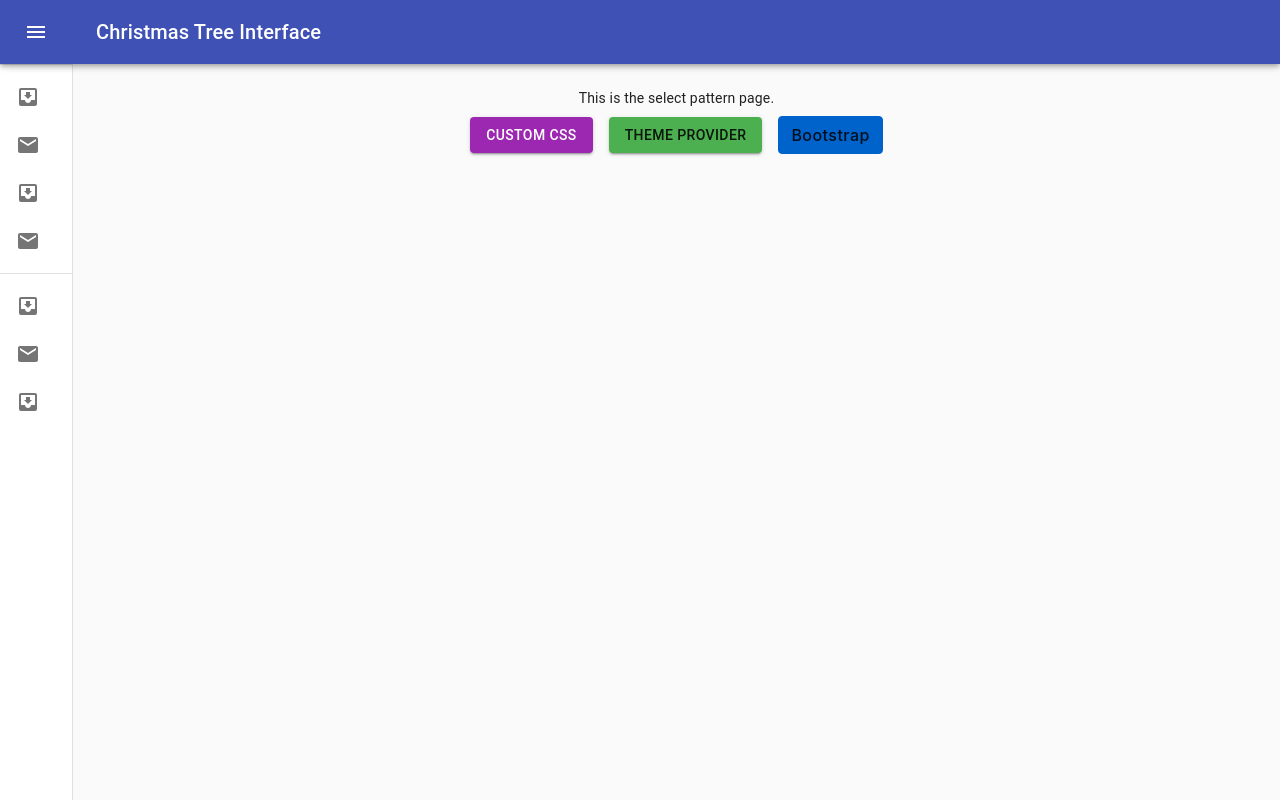
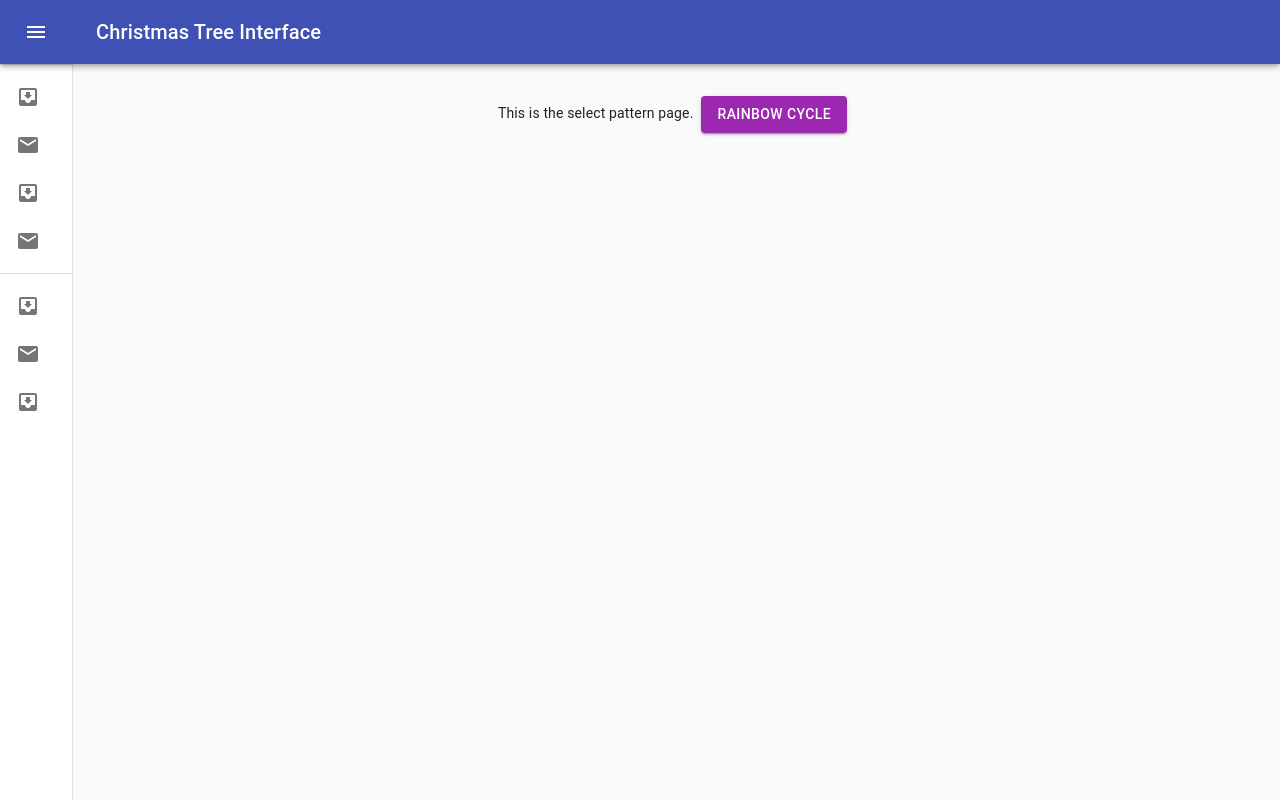
Before and after one commit to sagacious-solutions/react-christmas-tree, a React (Create React App) app: page / in a window 1280 px wide. Built offline with nearby package versions, Linux system fonts and the light colour scheme.

Commit message:
Got props syntax

```diff
--- a/src/pages/SelectPattern.js
+++ b/src/pages/SelectPattern.js
@@ -5,7 +5,7 @@
     return (
         <div className="SelectPattern">
             This is the select pattern page.
-            <PatternButton />
+            <PatternButton buttonText="Rainbow Cycle" />
         </div >
     );
 }
--- a/src/pages/components/PatternButton.js
+++ b/src/pages/components/PatternButton.js
@@ -1,45 +1,8 @@
 import React from 'react';
-import { createTheme, withStyles, makeStyles, ThemeProvider } from '@material-ui/core/styles';
+import { withStyles, makeStyles } from '@material-ui/core/styles';
 import Button from '@material-ui/core/Button';
-import { green, purple } from '@material-ui/core/colors';
+import { purple } from '@material-ui/core/colors';
 
-const BootstrapButton = withStyles({
-    root: {
-        boxShadow: 'none',
-        textTransform: 'none',
-        fontSize: 16,
-        padding: '6px 12px',
-        border: '1px solid',
-        lineHeight: 1.5,
-        backgroundColor: '#0063cc',
-        borderColor: '#0063cc',
-        fontFamily: [
-            '-apple-system',
-            'BlinkMacSystemFont',
-            '"Segoe UI"',
-            'Roboto',
-            '"Helvetica Neue"',
-            'Arial',
-            'sans-serif',
-            '"Apple Color Emoji"',
-            '"Segoe UI Emoji"',
-            '"Segoe UI Symbol"',
-        ].join(','),
-        '&:hover': {
-            backgroundColor: '#0069d9',
-            borderColor: '#0062cc',
-            boxShadow: 'none',
-        },
-        '&:active': {
-            boxShadow: 'none',
-            backgroundColor: '#0062cc',
-            borderColor: '#005cbf',
-        },
-        '&:focus': {
-            boxShadow: '0 0 0 0.2rem rgba(0,123,255,.5)',
-        },
-    },
-})(Button);
 
 const ColorButton = withStyles((theme) => ({
     root: {
@@ -57,28 +20,14 @@
     },
 }));
 
-const theme = createTheme({
-    palette: {
-        primary: green,
-    },
-});
 
-export default function CustomizedButtons() {
+
+export default function PatternButton(props) {
     const classes = useStyles();
+    return (
+        <ColorButton variant="contained" color="primary" className={classes.margin}>
+            {props.buttonText}
+        </ColorButton>
 
-    return (
-        <div>
-            <ColorButton variant="contained" color="primary" className={classes.margin}>
-                Custom CSS
-            </ColorButton>
-            <ThemeProvider theme={theme}>
-                <Button variant="contained" color="primary" className={classes.margin}>
-                    Theme Provider
-                </Button>
-            </ThemeProvider>
-            <BootstrapButton variant="contained" color="primary" disableRipple className={classes.margin}>
-                Bootstrap
-            </BootstrapButton>
-        </div>
     );
 }
```
